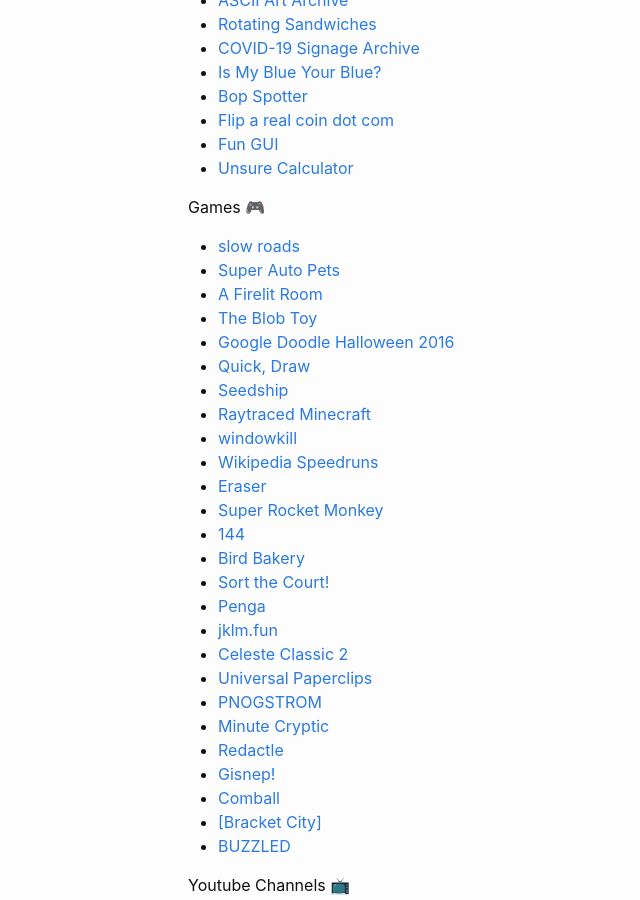
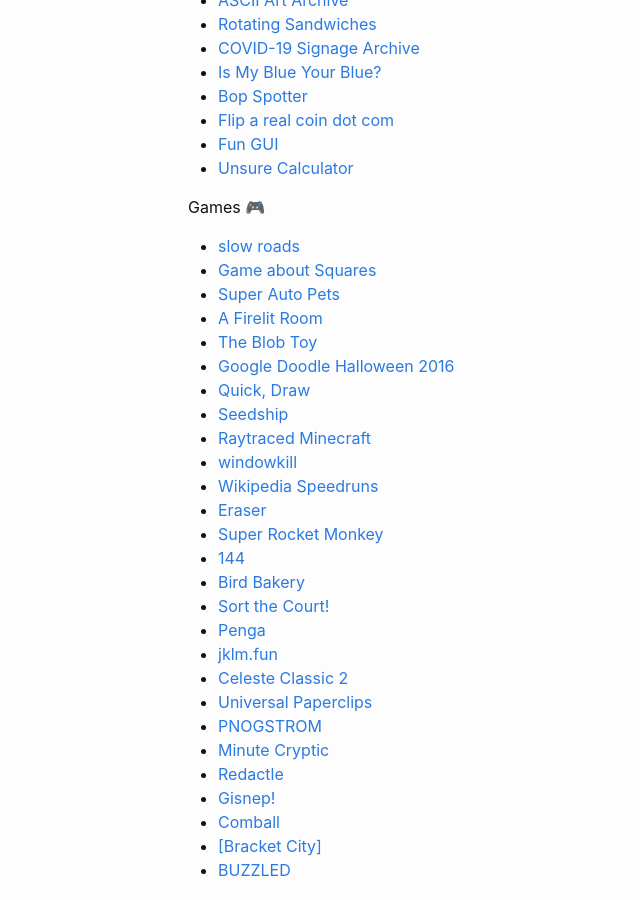
Before and after one commit to ItsEricSun/itsericsun.github.io, a Jekyll site: the page built from links.markdown, in a window 1280 px wide and 900 px high, scrolled down 642 px. Shown: the whole window, without its empty margins (82-722 px from the left). Built offline with Jekyll 4.4.1, drawn with Linux system fonts in a browser that asks for light colours; comment, search, counter and statistics services are not loaded.

Commit message:
add game link

```diff
--- a/links.markdown
+++ b/links.markdown
@@ -34,6 +34,7 @@
 
 Games 🎮
 - [slow roads](https://slowroads.io)
+- [Game about Squares](https://gameaboutsquares.com)
 - [Super Auto Pets](https://teamwood.itch.io/super-auto-pets)
 - [A Firelit Room](https://adarkroom.doublespeakgames.com)
 - [The Blob Toy](https://oimo.io/works/blob)
```
